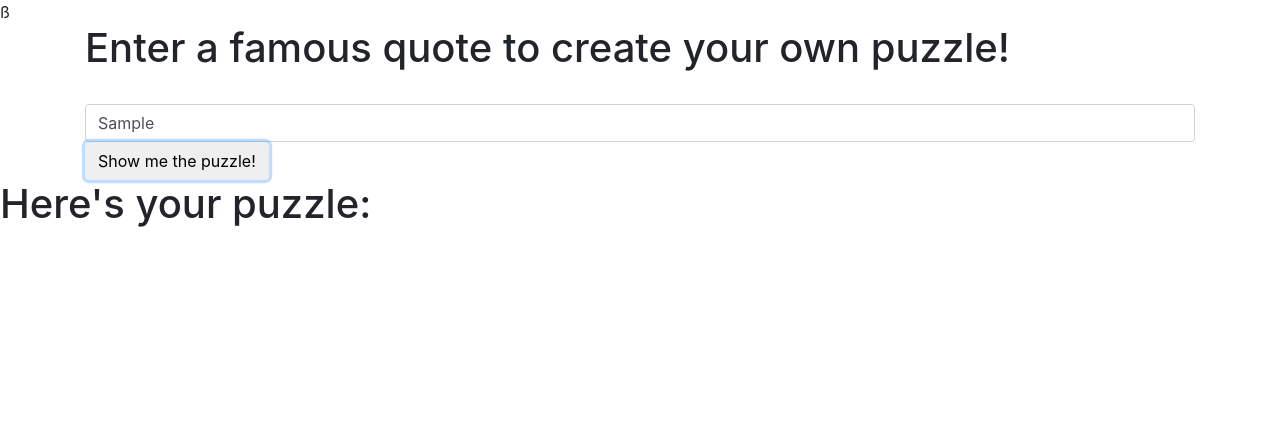
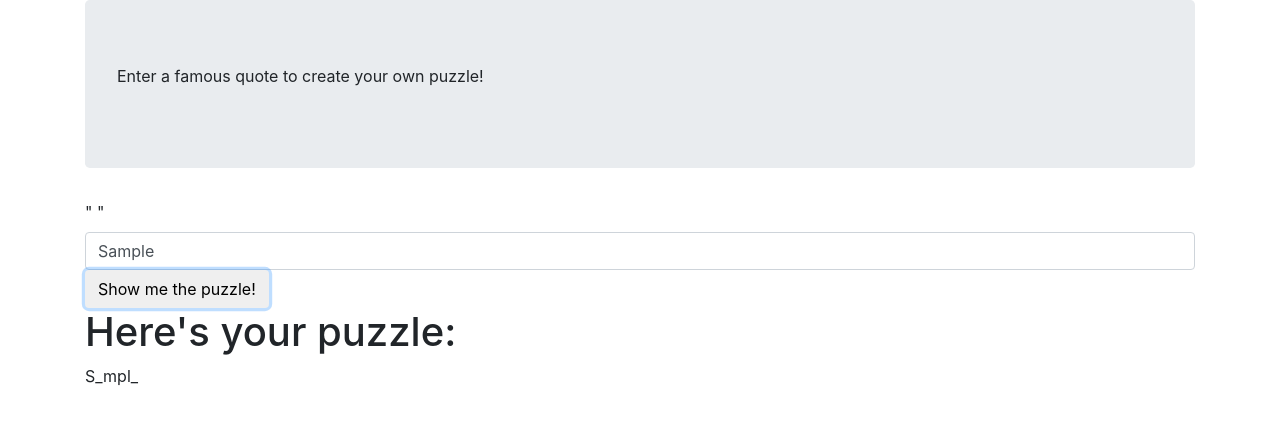
Before and after one commit to Kennedy777/disemvoweling, a plain HTML site: page index.html in a window 1280 px wide. Both pictures are taken after typing "Sample" into the empty fields and a click on the button "Show me the puzzle!". Drawn offline with nearby package versions, Linux system fonts and the light colour scheme.

Commit message:
add span function

```diff
--- a/css/styles.css
+++ /dev/null
@@ -1,3 +0,0 @@
-#puzzleResult {
-  display: none;
-}
--- a/index.html
+++ b/index.html
@@ -4,24 +4,22 @@
   <script src="https://ajax.googleapis.com/ajax/libs/jquery/3.3.1/jquery.min.js"></script>
   <script src="js/scripts.js"></script>
   <link rel="stylesheet" href="https://maxcdn.bootstrapcdn.com/bootstrap/4.0.0/css/bootstrap.min.css" integrity="sha384-Gn5384xqQ1aoWXA+058RXPxPg6fy4IWvTNh0E263XmFcJlSAwiGgFAW/dAiS6JXm" crossorigin="anonymous">
-  <link rel="stylesheet" href="css/styles.css" type="text/css">ß
+  <link rel="stylesheet" href="css/styles.css" type="text/css">
          <title>Word game</title>
        </head>
        <body>
         <div class="container">
-           <h1>Enter a famous quote to create your own puzzle!</h1>
-           <div>
+           <div class="jumbotron">
+             <p>Enter a famous quote to create your own puzzle!</p>
+           </div>
            <form id="formOne">
-                 <label for="quote"></label>
+            <label for="quote"> " "</label>
             <input id="quote" class="form-control" type="text">
-               </div>
             <button type="submit" class="btn">Show me the puzzle!</button>
           </form>
-           </div>
-
           <div id="puzzleResult">
             <h1>Here's your puzzle:</h1>
-
+            <p><span id="spanId"></span></p>
           </div>
         </div>
        </body>
--- a/js/scripts.js
+++ b/js/scripts.js
@@ -6,8 +6,9 @@ $(document).ready(function() {
 
 
     var quoteOutput = quoteInput.replace( /[aeiou]/g, '_');
-    alert(quoteOutput);
 
+
+    $("#spanId").append(quoteOutput);
     $("#puzzleResult").show();
 
     event.preventDefault();
```
Lines whose indentation alone changed are shown as unchanged.
